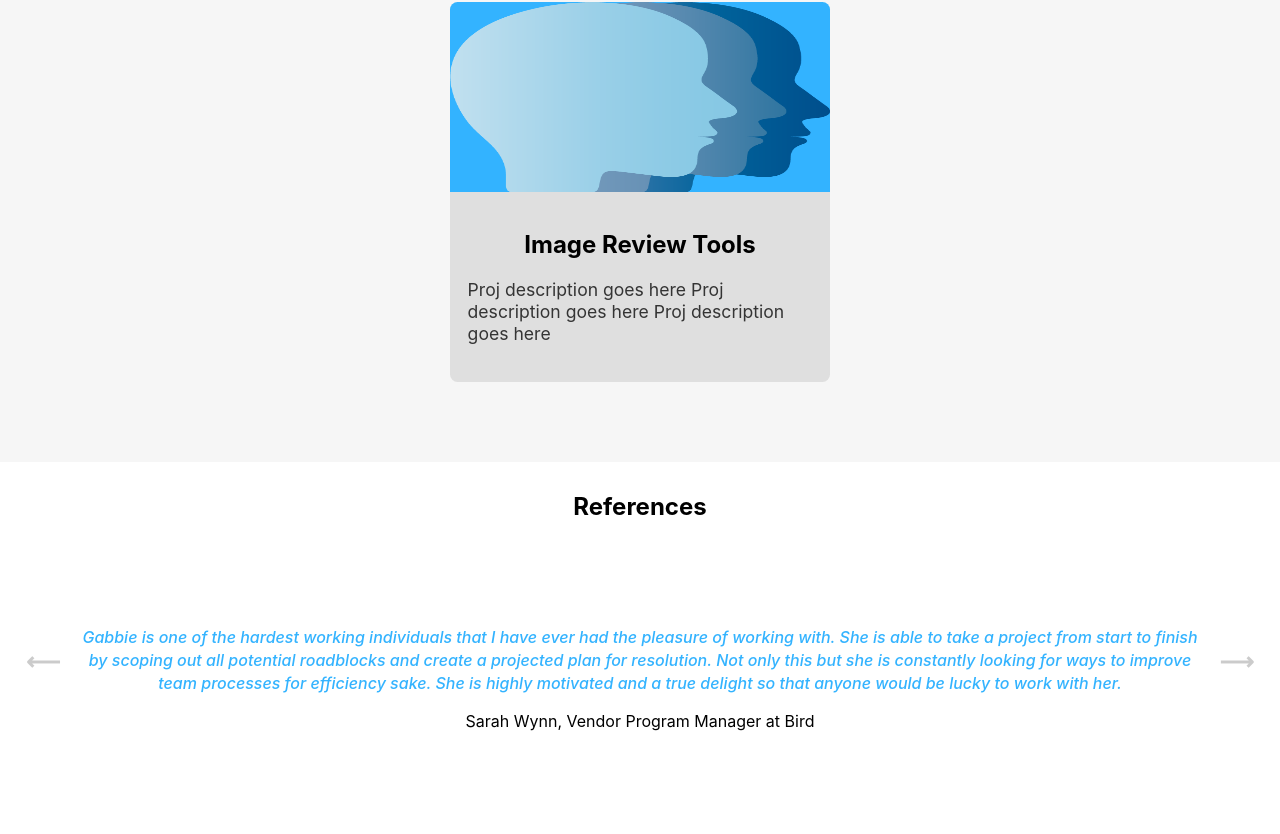
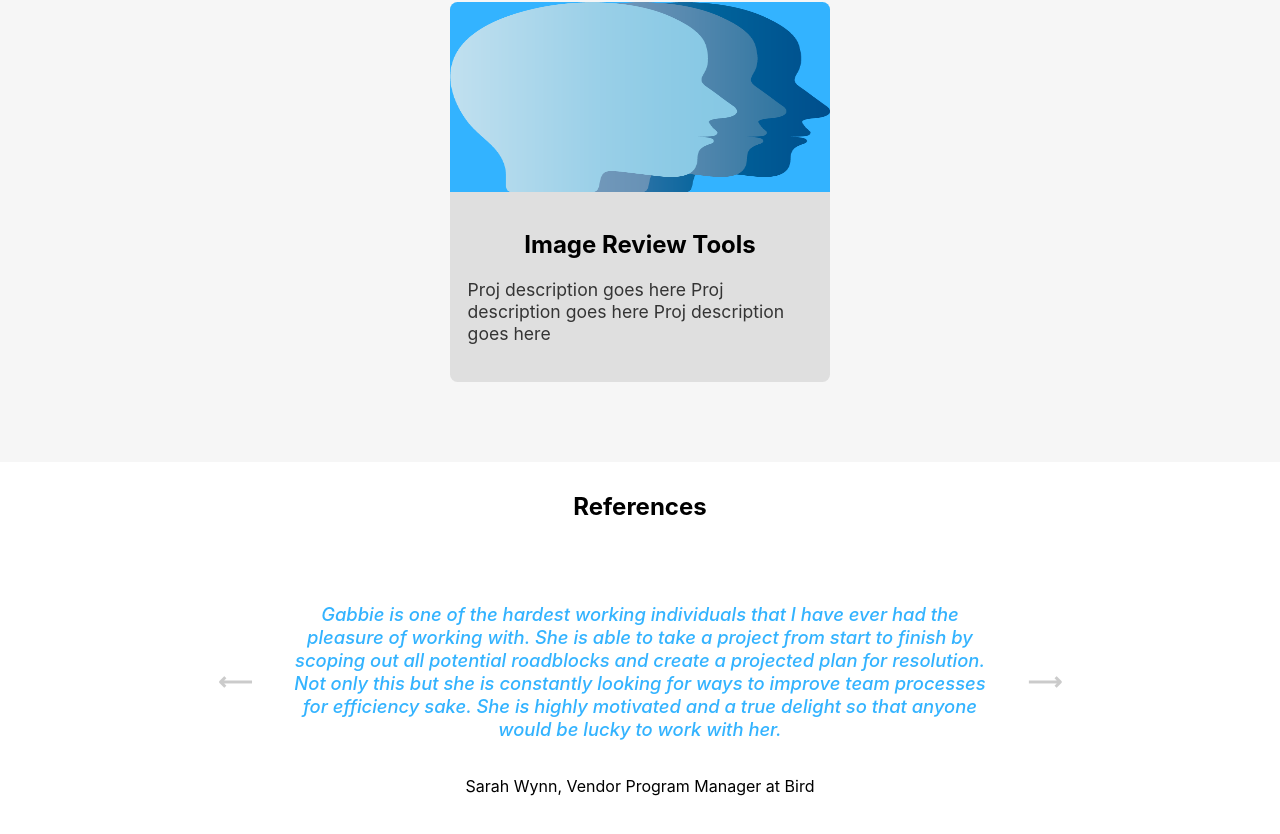
Before and after one commit to gabbiedla/portfoliov2, a React (Create React App) app: page / in a window 1280 px wide. Shown: the part 3314-4148 px from the top of the page. Built offline with nearby package versions, Linux system fonts and the light colour scheme.

Commit message:
slider width reduced to 85 clamp

```diff
--- a/src/Components/Slider/Slider.css
+++ b/src/Components/Slider/Slider.css
@@ -4,13 +4,18 @@
   } */
 
   .section-center {
-    width: 100%;
+    /* width: 80%; */
+    width: clamp(60%, 70%, 85%);
     /* z-index: 1; */
+    /* align-items: center;
+    vertical-align: middle; */
     text-align: center;
     position: relative;
     /* display: flex; */
     overflow: hidden;
-    min-height: 400px;
+    /* right: 0; */
+    margin-left: 15vw;
+    min-height: 440px;
     /* bottom: 0;
     top: 0; */
 
@@ -26,6 +31,9 @@
     top: 0;
     bottom: 0;
     transition: var(--transition);
+
+    /* padding-left: 5em;
+    padding-right: 5em; */
   }
 
   .slider-title {
@@ -99,7 +107,7 @@
   } */
 
   .ref-text {
-    font-size: 1rem;
+    font-size: 1.15rem;
     padding-left: 5em;
     padding-right: 5em;
     font-weight: 500;
@@ -114,6 +122,7 @@
     margin-bottom: 4%; */
     padding-left: 3em;
     padding-right: 3em;
+    padding-top: 1em;
     margin-bottom: -1em;
   }
 
```
